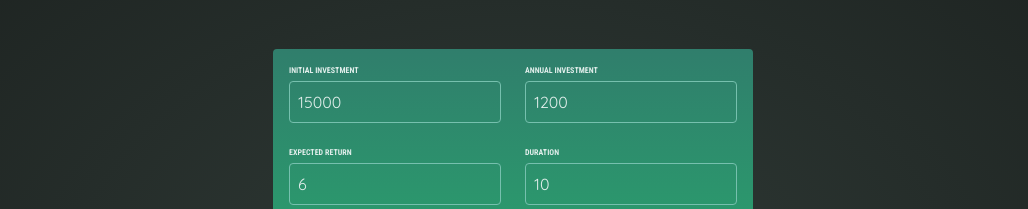
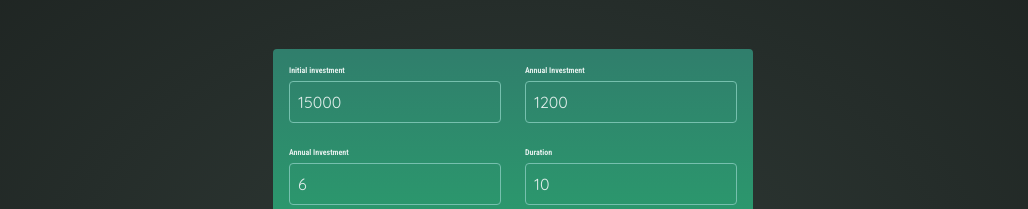
Before and after one commit to Sinadinakis/investment-app, a React (Vite) app: page / in a window 1280 px wide. Shown: the part 127-336 px from the top of the page, without its empty margins (127-1155 px from the left). Built offline with nearby package versions, Linux system fonts and the light colour scheme.

Commit message:
fix: reuse input component with style-components

```diff
--- /dev/null
+++ b/src/components/Input.tsx
@@ -0,0 +1,40 @@
+import {styled} from "styled-components";
+import React from "react";
+
+type CustomInputProps = {
+    label: string;
+    invalid?: boolean;
+} & React.InputHTMLAttributes<HTMLInputElement>;
+
+const Label =styled.label.withConfig({
+    shouldForwardProp: (prop) => prop !== '$invalid',
+})<{$invalid?: boolean}>`
+    display: block;
+    margin-bottom: 0.25rem;
+    font-family: 'Roboto Condensed', sans-serif;
+    font-size: 0.5rem;
+    font-weight: bold;
+    color: ${({$invalid}) => $invalid ? '#fff' : 'transparent'}
+    text-transform: uppercase;
+`
+
+const Input = styled.input.withConfig({
+    shouldForwardProp: (prop) => prop !== '$invalid',
+})<{$invalid?: boolean}>`
+    width: 100%;
+    padding: 0.5rem;
+    border: 1px solid #76c0ae;
+    border-radius: 0.25rem;
+    background-color: ${({$invalid}) => $invalid ? '#A52A2A' : 'transparent'};
+    color: '#c2e9e0';
+    font-size: 1rem;
+`
+
+export default function CustomInput({label, invalid, ...props} : CustomInputProps) {
+    return (
+        <>
+            <Label $invalid={invalid}>{label}</Label>
+            <Input $invalid={invalid} {...props} />
+        </>
+    )
+}
--- a/src/components/UserInput.tsx
+++ b/src/components/UserInput.tsx
@@ -1,5 +1,6 @@
 import {styled} from 'styled-components';
 import {TypeUserInput} from "../App.tsx";
+import CustomInput from './Input.tsx';
 
 const SectionInput = styled.section`
     padding: 1rem;
@@ -8,28 +9,6 @@ const SectionInput = styled.section`
     border-radius: 4px;
     background: linear-gradient(180deg, #307e6c, #2b996d);
 `
-const Label = styled.label`
-    display: block;
-    margin-bottom: 0.25rem;
-    font-family: 'Roboto Condensed', sans-serif;
-    font-size: 0.5rem;
-    font-weight: bold;
-    text-transform: uppercase;
-`
-
-const Input = styled.input.withConfig({
-    shouldForwardProp: (prop) => prop !== '$invalid',
-})<{$invalid?: boolean}>`
-    width: 100%;
-    padding: 0.5rem;
-    border: 1px solid #76c0ae;
-    border-radius: 0.25rem;
-    background-color: ${({$invalid}) => {
-        return $invalid ? '#A52A2A' : 'transparent';
-    }};
-    color: '#c2e9e0';
-    font-size: 1rem;
-`;
 
 export default function UserInput({onChange, isValid, input}: {
     input: TypeUserInput,
@@ -39,9 +18,9 @@ export default function UserInput({onChange, isValid, input}: {
     return (
         <SectionInput className='grid grid-cols-2 gap-6 max-w-100'>
             <div className="flex flex-col">
-                <Label>Initial investment</Label>
-                <Input
+                <CustomInput
                     type="number"
+                    label='Initial investment'
                     value={input.initialInvestment}
                     onChange={
                         (event) => onChange('initialInvestment', event.target.value)
@@ -49,9 +28,9 @@ export default function UserInput({onChange, isValid, input}: {
                 />
             </div>
             <div className="flex flex-col">
-                <Label>Annual Investment</Label>
-                <Input
+                <CustomInput
                     type="number"
+                    label='Annual Investment'
                     value={input.annualInvestment}
                     onChange={
                         (event) => onChange('annualInvestment', event.target.value)
@@ -59,9 +38,9 @@ export default function UserInput({onChange, isValid, input}: {
                 />
             </div>
             <div className="flex flex-col">
-                <Label>Expected Return</Label>
-                <Input
+                <CustomInput
                     type="number"
+                    label='Annual Investment'
                     value={input.expectedReturn}
                     onChange={
                         (event) => onChange('expectedReturn', event.target.value)
@@ -69,11 +48,11 @@ export default function UserInput({onChange, isValid, input}: {
                 />
             </div>
             <div className="flex flex-col">
-                <Label>Duration</Label>
-                <Input
+                <CustomInput
                     type="number"
+                    label='Duration'
                     value={input.duration}
-                    $invalid={!isValid}
+                    invalid={!isValid}
                     onChange={
                         (event) => onChange('duration', event.target.value)
                     }
```
